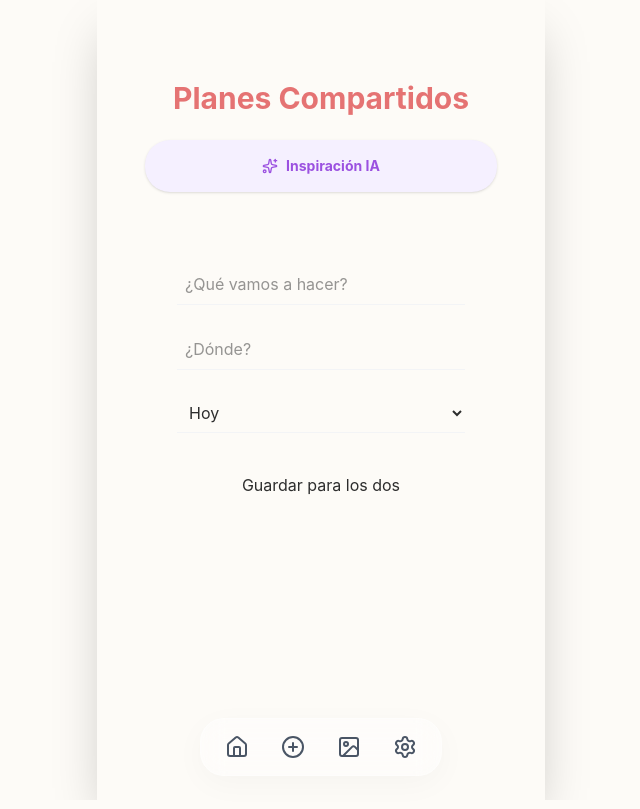
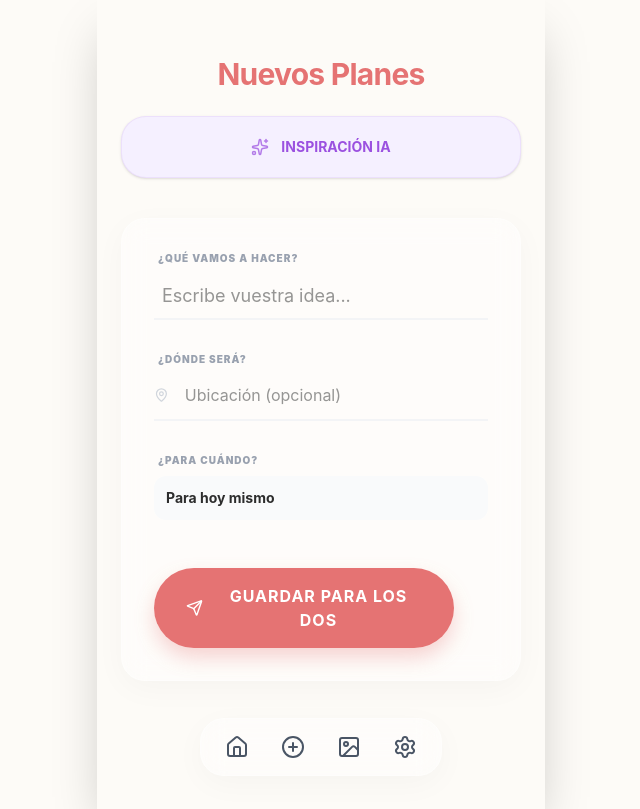
Before and after one commit to laucorosan-spec/la-indecision, a Next.js app: page /planes in a window 1280 px wide. Shown: the whole page, without its empty margins (319-959 px from the left). Built offline with nearby package versions, Linux system fonts and the light colour scheme.

Commit message:
Update page.js

```diff
--- a/src/app/planes/page.js
+++ b/src/app/planes/page.js
@@ -1,35 +1,144 @@
 "use client";
 import { useState } from 'react';
 import { supabase } from '@/lib/supabase';
-import { Sparkles } from 'lucide-react';
+import { Sparkles, MapPin, Send, Wand2 } from 'lucide-react';
+import { motion, AnimatePresence } from 'framer-motion';
 
 export default function NuevoPlan() {
   const [nombre, setNombre] = useState('');
   const [ubicacion, setUbicacion] = useState('');
-  const [cat, setCat] = useState('hoy');
+  const [categoria, setCategoria] = useState('hoy');
+  const [cargando, setCargando] = useState(false);
+  const [sugerencia, setSugerencia] = useState(null);
 
-  const guardar = async (e) => {
+  // --- BANCO DE IDEAS (INSPIRACIÓN IA) ---
+  const ideasIA = [
+    { n: "Cata de vinos a ciegas en casa", u: "Salón" },
+    { n: "Piknic nocturno para ver las estrellas", u: "Mirador o parque" },
+    { n: "Ruta por las cafeterías más aesthetic de la ciudad", u: "Centro ciudad" },
+    { n: "Sesión de fotos analógicas", u: "Barrio antiguo" },
+    { n: "Noche de cocina: Reto Masterchef con 3 ingredientes", u: "Nuestra cocina" },
+    { n: "Ir a una librería y elegir un libro para el otro", u: "Librería de barrio" },
+    { n: "Paseo en bicicleta al atardecer", u: "Carril bici o playa" },
+    { n: "Visitar un mercado de antigüedades", u: "Mercadillo local" },
+    { n: "Noche de SPA casero con mascarillas y música chill", u: "Casa" },
+    { n: "Hacer un puzzle de 1000 piezas juntos", u: "Mesa del comedor" },
+    { n: "Ir a un salón recreativo (Arcade)", u: "Centro comercial" },
+    { n: "Pintar un cuadro juntos con vino", u: "Terraza o salón" }
+  ];
+
+  const generarInspiracion = () => {
+    setCargando(true);
+    setSugerencia(null);
+
+    // Simulamos que la IA está "pensando" para que sea más pro
+    setTimeout(() => {
+      const ideaAleatoria = ideasIA[Math.floor(Math.random() * ideasIA.length)];
+      setSugerencia(ideaAleatoria);
+      setCargando(false);
+    }, 1500);
+  };
+
+  const usarSugerencia = () => {
+    setNombre(sugerencia.n);
+    setUbicacion(sugerencia.u);
+    setSugerencia(null);
+  };
+
+  const guardarPlan = async (e) => {
     e.preventDefault();
-    const { error } = await supabase.from('planes').insert([{ nombre, ubicacion, categoria: cat, hecho: false }]);
-    if (!error) { alert("¡Plan guardado!"); setNombre(''); setUbicacion(''); }
+    const { error } = await supabase
+      .from('planes')
+      .insert([{ nombre, ubicacion, categoria, hecho: false }]);
+
+    if (!error) {
+      alert("¡Plan guardado para los dos! ❤️");
+      setNombre('');
+      setUbicacion('');
+    }
   };
 
   return (
-    <div className="flex flex-col gap-6 px-6 pt-10 max-w-md mx-auto text-center">
-      <h1 className="text-3xl font-bold text-[#e57373]">Planes Compartidos</h1>
+    <div className="flex flex-col gap-6 text-center">
+      <h1 className="text-3xl font-bold text-[#e57373] tracking-tight mt-4">Nuevos Planes</h1>
 
-      <button className="bg-[#f5f0ff] text-[#9b51e0] py-4 rounded-[25px] flex items-center justify-center gap-2 font-bold text-sm shadow-sm">
-        <Sparkles size={16} /> Inspiración IA
-      </button>
+      {/* BOTÓN INSPIRACIÓN IA */}
+      <div className="relative">
+        <button
+          onClick={generarInspiracion}
+          disabled={cargando}
+          className="w-full bg-[#f5f0ff] text-[#9b51e0] py-5 rounded-[25px] flex items-center justify-center gap-3 font-bold text-sm shadow-sm hover:shadow-md transition-all active:scale-95 border border-[#9b51e0]/10"
+        >
+          {cargando ? (
+            <Wand2 className="animate-spin" size={18} />
+          ) : (
+            <Sparkles size={18} className="animate-pulse" />
+          )}
+          {cargando ? "LA IA ESTÁ PENSANDO..." : "INSPIRACIÓN IA"}
+        </button>
 
-      <form onSubmit={guardar} className="glass-card p-8 flex flex-col gap-6 mt-4">
-        <input placeholder="¿Qué vamos a hacer?" className="w-full p-2 bg-transparent border-b border-gray-100 outline-none" value={nombre} onChange={e => setNombre(e.target.value)} required />
-        <input placeholder="¿Dónde?" className="w-full p-2 bg-transparent border-b border-gray-100 outline-none" value={ubicacion} onChange={e => setUbicacion(e.target.value)} />
-        <select className="w-full p-2 bg-transparent border-b border-gray-100 outline-none" value={cat} onChange={e => setCat(e.target.value)}>
-          <option value="hoy">Hoy</option>
-          <option value="futuro">Más adelante</option>
-        </select>
-        <button type="submit" className="btn-coral w-full mt-4">Guardar para los dos</button>
+        {/* CARTA DE LA SUGERENCIA */}
+        <AnimatePresence>
+          {sugerencia && (
+            <motion.div
+              initial={{ opacity: 0, scale: 0.8, y: -20 }}
+              animate={{ opacity: 1, scale: 1, y: 10 }}
+              exit={{ opacity: 0, scale: 0.8 }}
+              className="absolute top-full left-0 right-0 z-20 bg-white p-6 rounded-[30px] shadow-2xl border-2 border-[#9b51e0]/20"
+            >
+              <p className="text-[10px] font-black text-[#9b51e0] uppercase tracking-widest mb-2">Sugerencia Mágica</p>
+              <h3 className="text-xl font-bold text-gray-800 mb-1">{sugerencia.n}</h3>
+              <p className="text-xs text-gray-400 mb-6 flex items-center justify-center gap-1">
+                <MapPin size={12}/> {sugerencia.u}
+              </p>
+              <div className="flex gap-2">
+                <button onClick={() => setSugerencia(null)} className="flex-1 py-2 text-xs font-bold text-gray-400">Descartar</button>
+                <button onClick={usarSugerencia} className="flex-[2] py-3 bg-[#9b51e0] text-white rounded-xl text-xs font-bold shadow-lg shadow-[#9b51e0]/30">USAR ESTA IDEA</button>
+              </div>
+            </motion.div>
+          )}
+        </AnimatePresence>
+      </div>
+
+      {/* FORMULARIO ESTILIZADO */}
+      <form onSubmit={guardarPlan} className="glass p-8 flex flex-col gap-8 mt-4 text-left relative z-10">
+        <div className="flex flex-col gap-2">
+          <label className="text-[10px] font-black text-gray-400 uppercase ml-1 tracking-widest">¿Qué vamos a hacer?</label>
+          <input
+            placeholder="Escribe vuestra idea..."
+            className="w-full p-2 bg-transparent border-b-2 border-gray-100 outline-none focus:border-[#e57373] transition-colors text-lg"
+            value={nombre} onChange={e => setNombre(e.target.value)}
+            required
+          />
+        </div>
+
+        <div className="flex flex-col gap-2">
+          <label className="text-[10px] font-black text-gray-400 uppercase ml-1 tracking-widest">¿Dónde será?</label>
+          <div className="flex items-center gap-2 border-b-2 border-gray-100 focus-within:border-[#e57373] transition-colors pb-1">
+            <MapPin size={16} className="text-gray-300" />
+            <input
+              placeholder="Ubicación (opcional)"
+              className="w-full p-2 bg-transparent outline-none"
+              value={ubicacion} onChange={e => setUbicacion(e.target.value)}
+            />
+          </div>
+        </div>
+
+        <div className="flex flex-col gap-2">
+          <label className="text-[10px] font-black text-gray-400 uppercase ml-1 tracking-widest">¿Para cuándo?</label>
+          <select
+            className="w-full p-3 bg-gray-50 rounded-xl outline-none text-sm font-bold appearance-none"
+            value={categoria} onChange={e => setCategoria(e.target.value)}
+          >
+            <option value="hoy">Para hoy mismo</option>
+            <option value="futuro">Para más adelante</option>
+          </select>
+        </div>
+
+        <button type="submit" className="btn-primary flex items-center justify-center gap-3 py-5 mt-4 shadow-xl shadow-red-200">
+          <Send size={18} />
+          GUARDAR PARA LOS DOS
+        </button>
       </form>
     </div>
   );
```
